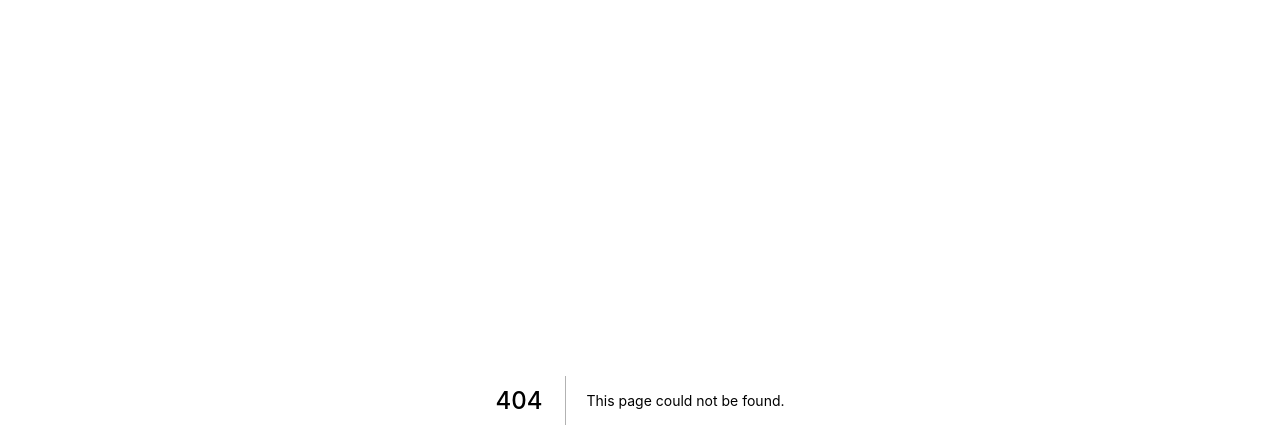
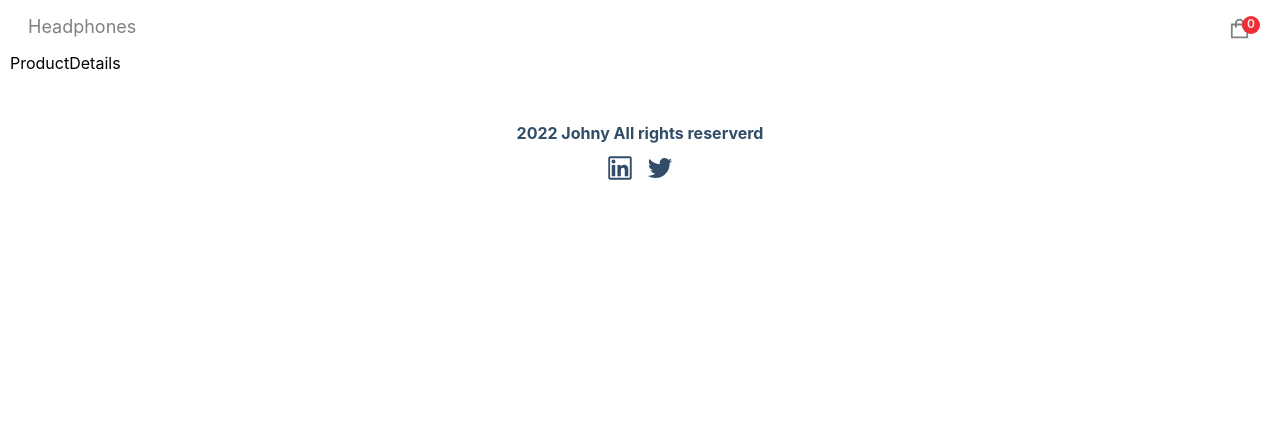
Before and after one commit to JohnyXu/ecommerce, a Next.js app: page /product/1 in a window 1280 px wide. Before the commit this address had no page. Shown: the top 448 px of the page. Built offline with nearby package versions, Linux system fonts and the light colour scheme.

Commit message:
fix StateContext error and add product Details

```diff
--- a/components/Footer.tsx
+++ b/components/Footer.tsx
@@ -1,7 +1,16 @@
 import React from 'react';
+import { AiOutlineTwitter, AiOutlineLinkedin } from 'react-icons/ai';
 
 const Footer = () => {
-  return <div>Footer</div>;
+  return (
+    <div className="footer-container">
+      <p>2022 Johny All rights reserverd</p>
+      <p className="icons">
+        <AiOutlineLinkedin />
+        <AiOutlineTwitter />
+      </p>
+    </div>
+  );
 };
 
 export default Footer;
--- a/components/Navbar.tsx
+++ b/components/Navbar.tsx
@@ -11,10 +11,10 @@ const Navbar = () => {
   return (
     <div className="navbar-container">
       <p className="logo">
-        <Link href="/">JSM Headphones</Link>
+        <Link href="/">Headphones</Link>
       </p>
 
-      <button type="button" className="cart-icon" onClick={() => setShowCart(true)}>
+      <button type="button" className="cart-icon" onClick={() => setShowCart && setShowCart(true)}>
         <AiOutlineShopping />
         <span className="cart-item-qty">{totalQuantities}</span>
       </button>
--- a/context/StateContext.tsx
+++ b/context/StateContext.tsx
@@ -18,7 +18,7 @@ interface IState {
   setTotalPrice?: (num: number) => void;
   setTotalQuantities?: (num: number) => void;
 }
-const SContext = createContext<IState | null>(null);
+const SContext = createContext<IState>({});
 
 export const StateContext = ({ children }: PropsWithChildren) => {
   const [showCart, setShowCart] = useState(false);
--- a/pages/_app.tsx
+++ b/pages/_app.tsx
@@ -1,6 +1,17 @@
-import '../styles/globals.css'
-import type { AppProps } from 'next/app'
+import '../styles/globals.css';
+import type { AppProps } from 'next/app';
+import { Toaster } from 'react-hot-toast';
+
+import { Layout } from '../components';
+import { StateContext } from '../context/StateContext';
 
 export default function App({ Component, pageProps }: AppProps) {
-  return <Component {...pageProps} />
+  return (
+    <StateContext>
+      <Layout>
+        <Toaster />
+        <Component {...pageProps} />
+      </Layout>
+    </StateContext>
+  );
 }
--- /dev/null
+++ b/pages/product/[slug].tsx
@@ -0,0 +1,7 @@
+import React from 'react';
+
+const ProductDetails = () => {
+  return <div>ProductDetails</div>;
+};
+
+export default ProductDetails;
--- a/styles/globals.css
+++ b/styles/globals.css
@@ -183,3 +183,57 @@ a {
   margin: auto;
   width: 100%;
 }
+
+.navbar-container {
+  display: flex;
+  justify-content: space-between;
+  margin: 6px 18px;
+  position: relative;
+}
+
+.logo {
+  color: gray;
+  font-size: 18px;
+}
+.cart-icon {
+  font-size: 25px;
+  color: gray;
+  cursor: pointer;
+  position: relative;
+  transition: transform 0.4s ease;
+  border: none;
+  background-color: transparent;
+}
+.cart-icon:hover {
+  transform: scale(1.1, 1.1);
+}
+.cart-item-qty {
+  position: absolute;
+  right: -8px;
+  font-size: 12px;
+  color: #eee;
+  background-color: #f02d34;
+  width: 18px;
+  height: 18px;
+  border-radius: 50%;
+  text-align: center;
+  font-weight: 600;
+}
+
+.footer-container {
+  color: #324d67;
+  text-align: center;
+  margin-top: 20px;
+  padding: 30px 10px;
+  font-weight: 700;
+  display: flex;
+  flex-direction: column;
+  align-items: center;
+  gap: 10px;
+  justify-content: center;
+}
+.footer-container .icons {
+  font-size: 30px;
+  display: flex;
+  gap: 10px;
+}
```
